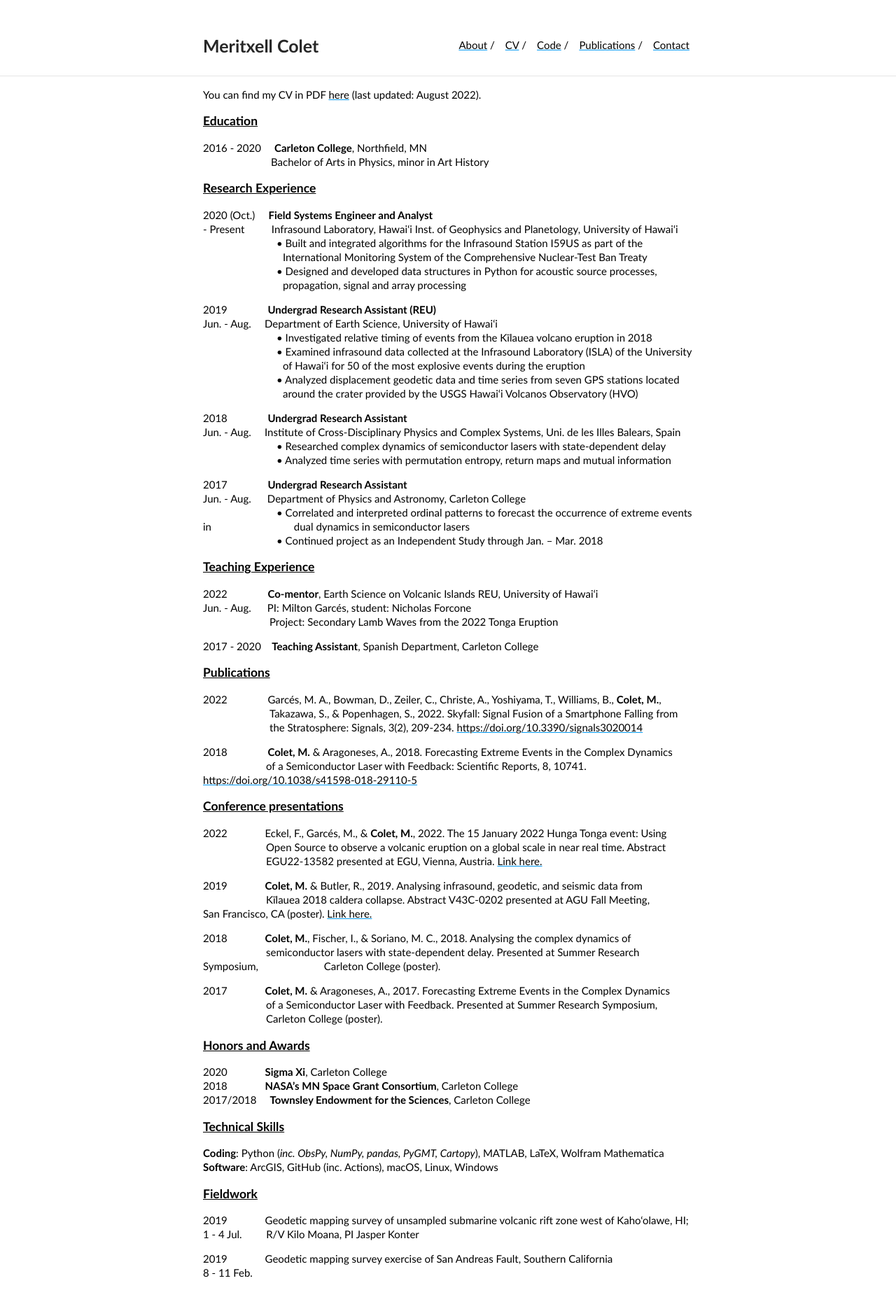
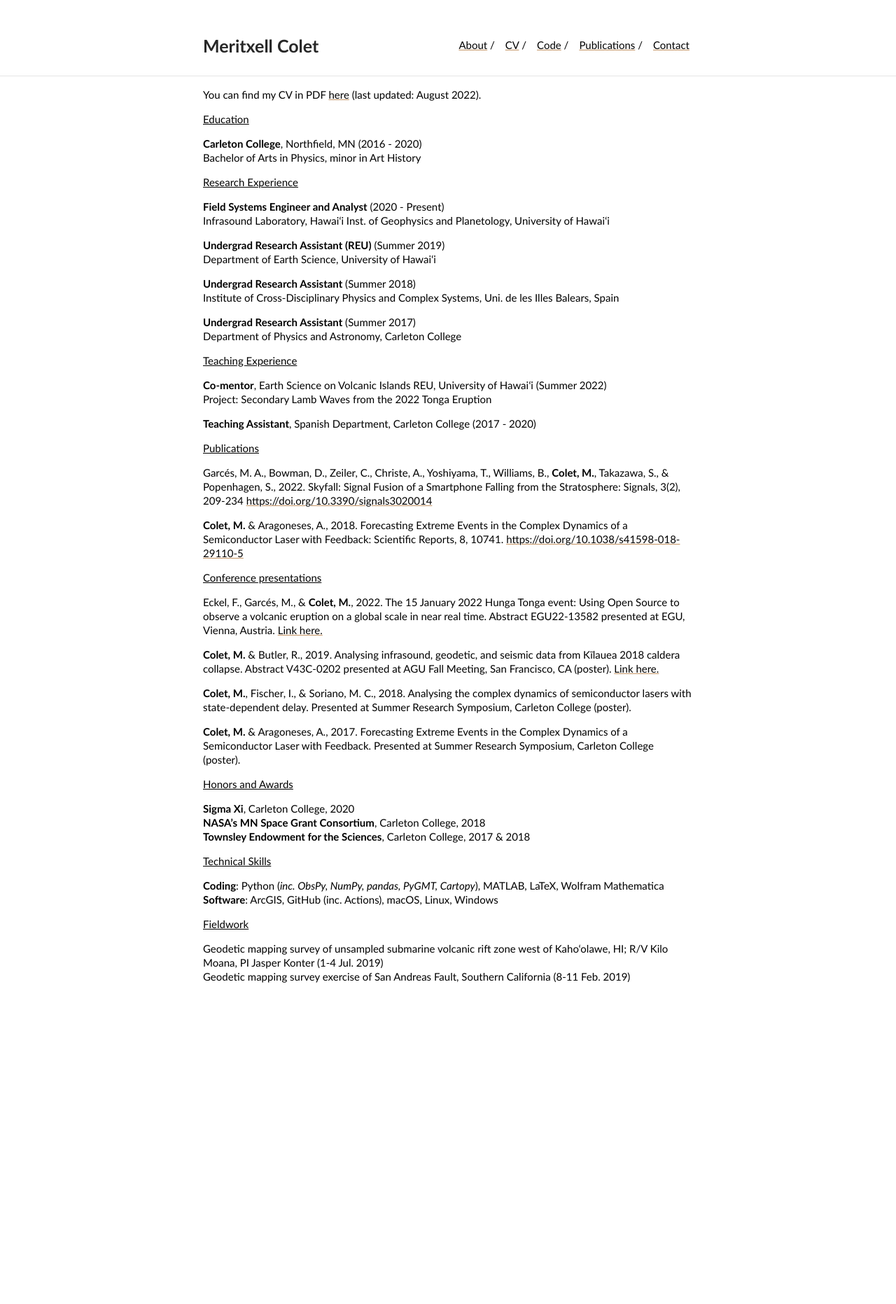
Before and after one commit to MeritxellC/MeritxellC.github.io, a Jekyll site: the page built from cv/cv.md, in a window 1280 px wide. Shown: the whole page at 70% size. Built offline with Jekyll 4.4.1, drawn with Linux system fonts in a browser that asks for light colours; after the commit the page ends 1440 px from its top, so only the background shows below that.

```diff
--- a/_sass/_style.scss
+++ b/_sass/_style.scss
@@ -18,7 +18,7 @@ body {
 }
 a {
     text-decoration: underline;
-    text-decoration-color: #069AF3;
+    text-decoration-color: #C49464;
     text-decoration-thickness: 1px;
     color: $accent;
 }
--- a/cv/cv.md
+++ b/cv/cv.md
@@ -13,147 +13,101 @@ p{
 </style>
 
 
-<h3>
-<u>Education</u>
-</h3>
+<p><u>Education</u></p>
 <p>
-2016 - 2020&nbsp;&nbsp;&nbsp;&nbsp;&nbsp;<strong>Carleton College</strong>, Northfield, MN <br>
-<span style="margin-left:97px;"></span>Bachelor of Arts in Physics, minor in Art History
+<strong>Carleton College</strong>, Northfield, MN (2016 - 2020)<br>
+Bachelor of Arts in Physics, minor in Art History
 </p>
 
-<h3>
-<u>Research Experience</u>
-</h3>
+<p><u>Research Experience</u></p>
 <p>
-2020 (Oct.)&nbsp;&nbsp;&nbsp;&nbsp;&nbsp;<strong>Field Systems Engineer and Analyst</strong><br>
-- Present&nbsp;&nbsp;&nbsp;&nbsp;&nbsp;&nbsp;&nbsp;&nbsp;&nbsp;
+<strong>Field Systems Engineer and Analyst</strong> (2020 - Present)<br>
 Infrasound Laboratory, Hawaiʻi Inst. of Geophysics and Planetology, University of Hawaiʻi<br>
-<span style="margin-left:105px;"></span>&#x2022; Built and integrated algorithms for the Infrasound Station I59US as part of
-the <br>
-<span style="margin-left:114px;"></span>International Monitoring System of the Comprehensive Nuclear-Test Ban Treaty <br>
-<span style="margin-left:105px;"></span>&#x2022; Designed and developed data structures in Python for acoustic source processes, <br>
-<span style="margin-left:114px;"></span>propagation, signal and array processing
 </p>
 
 <p>
-2019&nbsp;&nbsp;&nbsp;&nbsp;&nbsp;&nbsp;&nbsp;&nbsp;&nbsp;&nbsp;&nbsp;&nbsp;&nbsp;&nbsp;&nbsp;<strong>Undergrad Research Assistant (REU)</strong><br>
-Jun. - Aug.&nbsp;&nbsp;&nbsp;&nbsp;
+<strong>Undergrad Research Assistant (REU)</strong> (Summer 2019)<br>
 Department of Earth Science, University of Hawaiʻi<br>
-<span style="margin-left:105px;"></span>&#x2022; Investigated relative timing of events from the Kīlauea volcano eruption in 2018 <br>
-<span style="margin-left:105px;"></span>&#x2022; Examined infrasound data collected at the Infrasound Laboratory (ISLA) of the University <br>
-<span style="margin-left:114px;"></span>of Hawai‘i for 50 of the most explosive events during the eruption <br>
-<span style="margin-left:105px;"></span>&#x2022; Analyzed displacement geodetic data and time series from seven GPS stations located <br>
-<span style="margin-left:114px;"></span>around the crater provided by the USGS Hawai‘i Volcanos Observatory (HVO) <br>
 </p>
 
 <p>
-2018&nbsp;&nbsp;&nbsp;&nbsp;&nbsp;&nbsp;&nbsp;&nbsp;&nbsp;&nbsp;&nbsp;&nbsp;&nbsp;&nbsp;&nbsp;<strong>Undergrad Research Assistant</strong><br>
-Jun. - Aug.&nbsp;&nbsp;&nbsp;&nbsp;
+<strong>Undergrad Research Assistant</strong> (Summer 2018)<br>
 Institute of Cross-Disciplinary Physics and Complex Systems, Uni. de les Illes Balears, Spain<br>
-<span style="margin-left:105px;"></span>&#x2022; Researched complex dynamics of semiconductor lasers with state-dependent delay <br>
-<span style="margin-left:105px;"></span>&#x2022; Analyzed time series with permutation entropy, return maps and mutual information <br>
 </p>
 
 <p>
-2017&nbsp;&nbsp;&nbsp;&nbsp;&nbsp;&nbsp;&nbsp;&nbsp;&nbsp;&nbsp;&nbsp;&nbsp;&nbsp;&nbsp;&nbsp;<strong>Undergrad Research Assistant</strong><br>
-Jun. - Aug.&nbsp;&nbsp;&nbsp;&nbsp;&nbsp;
-Department of Physics and Astronomy, Carleton College<br>
-<span style="margin-left:105px;"></span>&#x2022; Correlated and interpreted ordinal patterns to forecast the occurrence of extreme events in
-<span style="margin-left:114px;"></span>dual dynamics in semiconductor lasers <br>
-<span style="margin-left:105px;"></span>&#x2022; Continued project as an Independent Study through Jan. – Mar. 2018 <br>
+<strong>Undergrad Research Assistant</strong> (Summer 2017)<br>
+Department of Physics and Astronomy, Carleton College
 </p>
 
-<h3>
-<u>Teaching Experience</u>
-</h3>
+<p><u>Teaching Experience</u></p>
 <p>
-2022&nbsp;&nbsp;&nbsp;&nbsp;&nbsp;&nbsp;&nbsp;&nbsp;&nbsp;&nbsp;&nbsp;&nbsp;&nbsp;&nbsp;&nbsp;<strong>Co-mentor</strong>, Earth Science on Volcanic Islands REU, University of Hawaiʻi<br>
-Jun. - Aug.&nbsp;&nbsp;&nbsp;&nbsp;&nbsp;
-PI: Milton Garcés, student: Nicholas Forcone<br>
-<span style="margin-left:95px;"></span>Project: Secondary Lamb Waves from the 2022 Tonga Eruption
+<strong>Co-mentor</strong>, Earth Science on Volcanic Islands REU, University of Hawaiʻi (Summer 2022)<br>
+Project: Secondary Lamb Waves from the 2022 Tonga Eruption
 </p>
 
 <p>
-2017 - 2020&nbsp;&nbsp;&nbsp;&nbsp;<strong>Teaching Assistant</strong>, Spanish Department, Carleton College<br>
+<strong>Teaching Assistant</strong>, Spanish Department, Carleton College (2017 - 2020)<br>
 </p>
 
-<h3>
-<u>Publications</u>
-</h3>
+<p><u>Publications</u></p>
 <p>
-2022&nbsp;&nbsp;&nbsp;&nbsp;&nbsp;&nbsp;&nbsp;&nbsp;&nbsp;&nbsp;&nbsp;&nbsp;&nbsp;&nbsp;&nbsp;Garcés, M. A., Bowman, D., Zeiler, C., Christe, A., Yoshiyama, T., Williams, B.,
-<strong>Colet, M.</strong>,<br>
-<span style="margin-left:95px;"></span>Takazawa, S., & Popenhagen, S., 2022. Skyfall: Signal Fusion of a Smartphone Falling from <br>
-<span style="margin-left:95px;"></span>the Stratosphere: Signals, 3(2), 209-234.
-
+Garcés, M. A., Bowman, D., Zeiler, C., Christe, A., Yoshiyama, T., Williams, B.,
+<strong>Colet, M.</strong>, Takazawa, S., & Popenhagen, S., 2022. Skyfall: Signal Fusion of a Smartphone Falling from
+the Stratosphere: Signals, 3(2), 209-234
 <a href="https://www.mdpi.com/2624-6120/3/2/14/htm">https://doi.org/10.3390/signals3020014</a>
-
 </p>
 
 <p>
-2018&nbsp;&nbsp;&nbsp;&nbsp;&nbsp;&nbsp;&nbsp;&nbsp;&nbsp;&nbsp;&nbsp;&nbsp;&nbsp;&nbsp;&nbsp;<strong>Colet, M.</strong> & Aragoneses, A., 2018. Forecasting Extreme Events in the Complex Dynamics<br>
-<span style="margin-left:90px;"></span>of a Semiconductor Laser with Feedback: Scientific Reports, 8, 10741.
-<span style="margin-left:90px;"></span><a href="https://www.nature.com/articles/s41598-018-29110-5">https://doi.org/10.1038/s41598-018-29110-5</a>
+<strong>Colet, M.</strong> & Aragoneses, A., 2018. Forecasting Extreme Events in the Complex Dynamics of a Semiconductor
+Laser with Feedback: Scientific Reports, 8, 10741.
+<a href="https://www.nature.com/articles/s41598-018-29110-5">https://doi.org/10.1038/s41598-018-29110-5</a>
 </p>
 
-<h3>
-<u>Conference presentations</u>
-</h3>
+<p><u>Conference presentations</u></p>
 
 <p>
-2022&nbsp;&nbsp;&nbsp;&nbsp;&nbsp;&nbsp;&nbsp;&nbsp;&nbsp;&nbsp;&nbsp;&nbsp;&nbsp;&nbsp;Eckel, F., Garcés, M., & <strong>Colet, M.</strong>, 2022. The 15 January 2022 Hunga Tonga event: Using <br>
-<span style="margin-left:90px;"></span>Open Source to observe a volcanic eruption on a global scale in near real time. Abstract <br>
-<span style="margin-left:90px;"></span>EGU22-13582 presented at EGU, Vienna, Austria.
-<a href="https://meetingorganizer.copernicus.org/EGU22/EGU22-13582.html">Link here.</a>
+Eckel, F., Garcés, M., & <strong>Colet, M.</strong>, 2022. The 15 January 2022 Hunga Tonga event: Using
+Open Source to observe a volcanic eruption on a global scale in near real time. Abstract EGU22-13582 presented at EGU,
+Vienna, Austria. <a href="https://meetingorganizer.copernicus.org/EGU22/EGU22-13582.html">Link here.</a>
 </p>
 
 
 <p>
-2019&nbsp;&nbsp;&nbsp;&nbsp;&nbsp;&nbsp;&nbsp;&nbsp;&nbsp;&nbsp;&nbsp;&nbsp;&nbsp;&nbsp;<strong>Colet, M.</strong> & Butler, R., 2019. Analysing infrasound, geodetic, and seismic data from <br>
-<span style="margin-left:90px;"></span>Kīlauea 2018 caldera collapse. Abstract V43C-0202 presented at AGU Fall Meeting,
-<span style="margin-left:90px;"></span>San Francisco, CA (poster). <a href="https://ui.adsabs.harvard.edu/abs/2019AGUFM.V43C0202C/abstract">Link here.</a>
+<strong>Colet, M.</strong> & Butler, R., 2019. Analysing infrasound, geodetic, and seismic data from
+Kīlauea 2018 caldera collapse. Abstract V43C-0202 presented at AGU Fall Meeting, San Francisco, CA (poster).
+<a href="https://ui.adsabs.harvard.edu/abs/2019AGUFM.V43C0202C/abstract">Link here.</a>
 </p>
 
 <p>
-2018&nbsp;&nbsp;&nbsp;&nbsp;&nbsp;&nbsp;&nbsp;&nbsp;&nbsp;&nbsp;&nbsp;&nbsp;&nbsp; <strong>Colet, M.</strong>, Fischer, I., & Soriano, M. C., 2018. Analysing the complex dynamics of <br>
-<span style="margin-left:90px;"></span>semiconductor lasers with state-dependent delay. Presented at Summer Research Symposium,
-<span style="margin-left:90px;"></span>Carleton College (poster).
+<strong>Colet, M.</strong>, Fischer, I., & Soriano, M. C., 2018. Analysing the complex dynamics of
+semiconductor lasers with state-dependent delay. Presented at Summer Research Symposium, Carleton College (poster).
 </p>
 
 <p>
-2017&nbsp;&nbsp;&nbsp;&nbsp;&nbsp;&nbsp;&nbsp;&nbsp;&nbsp;&nbsp;&nbsp;&nbsp;&nbsp; <strong>Colet, M.</strong> & Aragoneses, A., 2017. Forecasting Extreme Events in the Complex Dynamics <br>
-<span style="margin-left:90px;"></span>of a Semiconductor Laser with Feedback. Presented at Summer Research Symposium, <br>
-<span style="margin-left:90px;"></span>Carleton College (poster).
+<strong>Colet, M.</strong> & Aragoneses, A., 2017. Forecasting Extreme Events in the Complex Dynamics
+of a Semiconductor Laser with Feedback. Presented at Summer Research Symposium, Carleton College (poster).
 </p>
 
-<h3>
-<u>Honors and Awards</u>
-</h3>
+<p><u>Honors and Awards</u></p>
 
 <p>
-2020&nbsp;&nbsp;&nbsp;&nbsp;&nbsp;&nbsp;&nbsp;&nbsp;&nbsp;&nbsp;&nbsp;&nbsp;&nbsp; <strong>Sigma Xi</strong>, Carleton College <br>
-2018&nbsp;&nbsp;&nbsp;&nbsp;&nbsp;&nbsp;&nbsp;&nbsp;&nbsp;&nbsp;&nbsp;&nbsp;&nbsp; <strong>NASA’s MN Space Grant Consortium</strong>, Carleton College <br>
-2017/2018&nbsp;&nbsp;&nbsp;&nbsp; <strong>Townsley Endowment for the Sciences</strong>, Carleton College <br>
+<strong>Sigma Xi</strong>, Carleton College, 2020 <br>
+<strong>NASA’s MN Space Grant Consortium</strong>, Carleton College, 2018 <br>
+<strong>Townsley Endowment for the Sciences</strong>, Carleton College, 2017 & 2018 <br>
 </p>
 
-<h3>
-<u>Technical Skills</u>
-</h3>
+<p><u>Technical Skills</u></p>
 <p>
 <strong>Coding</strong>: Python (<em>inc. ObsPy, NumPy, pandas, PyGMT, Cartopy</em>), MATLAB, LaTeX, Wolfram Mathematica <br>
 <strong>Software</strong>: ArcGIS, GitHub (inc. Actions), macOS, Linux, Windows
 </p>
 
-<h3>
-<u>Fieldwork</u>
-</h3>
+<p><u>Fieldwork</u></p>
 <p>
-2019&nbsp;&nbsp;&nbsp;&nbsp;&nbsp;&nbsp;&nbsp;&nbsp;&nbsp;&nbsp;&nbsp;&nbsp;&nbsp;&nbsp;Geodetic mapping survey of unsampled submarine volcanic rift zone west of Kaho‘olawe, HI; <br>
-1 - 4 Jul.&nbsp;&nbsp;&nbsp;&nbsp;&nbsp;&nbsp;&nbsp;&nbsp;&nbsp;R/V Kilo Moana, PI Jasper Konter
-</p>
-<p>
-2019&nbsp;&nbsp;&nbsp;&nbsp;&nbsp;&nbsp;&nbsp;&nbsp;&nbsp;&nbsp;&nbsp;&nbsp;&nbsp;&nbsp;Geodetic mapping survey exercise of San Andreas Fault, Southern California <br>
-8 - 11 Feb.
+Geodetic mapping survey of unsampled submarine volcanic rift zone west of Kaho‘olawe, HI; R/V Kilo Moana, PI Jasper
+Konter (1-4 Jul. 2019) <br>
+Geodetic mapping survey exercise of San Andreas Fault, Southern California (8-11 Feb. 2019)
 </p>
 
 <br style="line-height:3">
```
